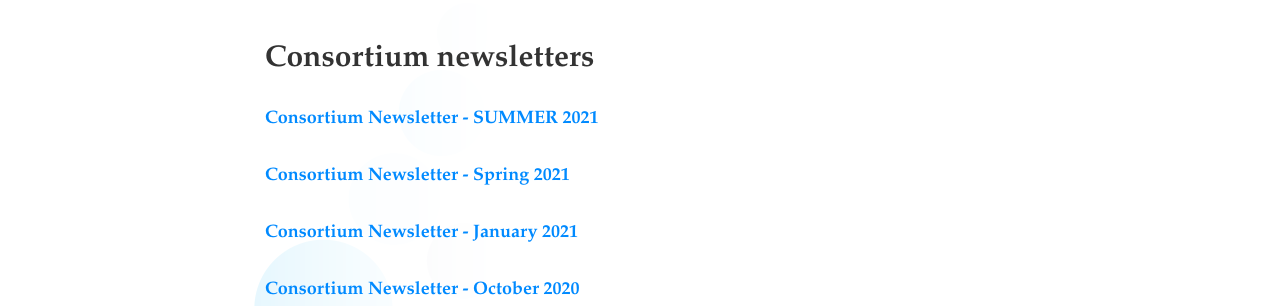
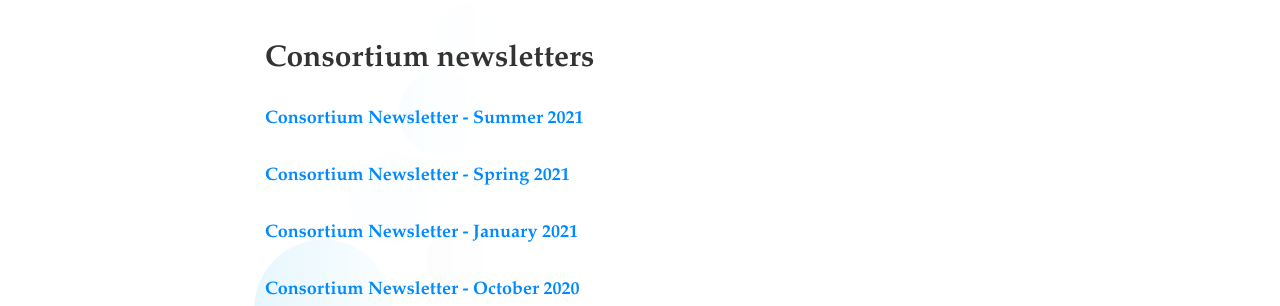
Before and after one commit to vimchub/vaccineimpact, a Jekyll site: the page built from newsletters.md, in a window 1280 px wide and 1167 px high. Shown: the part 205-511 px from the top of the window. Built offline with Jekyll 4.4.1, drawn with Linux system fonts in a browser that asks for light colours; nearby versions of some CDN libraries.

Commit message:
correct title

```diff
--- a/newsletters.md
+++ b/newsletters.md
@@ -2,7 +2,7 @@
 title: Newsletters
 ---
 ## Consortium newsletters
-**[Consortium Newsletter - SUMMER 2021](https://mailchi.mp/7b961f63e815/vimc-spring-newsletter-1666291)**
+**[Consortium Newsletter - Summer 2021](https://mailchi.mp/7b961f63e815/vimc-spring-newsletter-1666291)**
 
 **[Consortium Newsletter - Spring 2021](https://mailchi.mp/0c3442aef50e/vimc-spring-newsletter-2021)**
 
```
